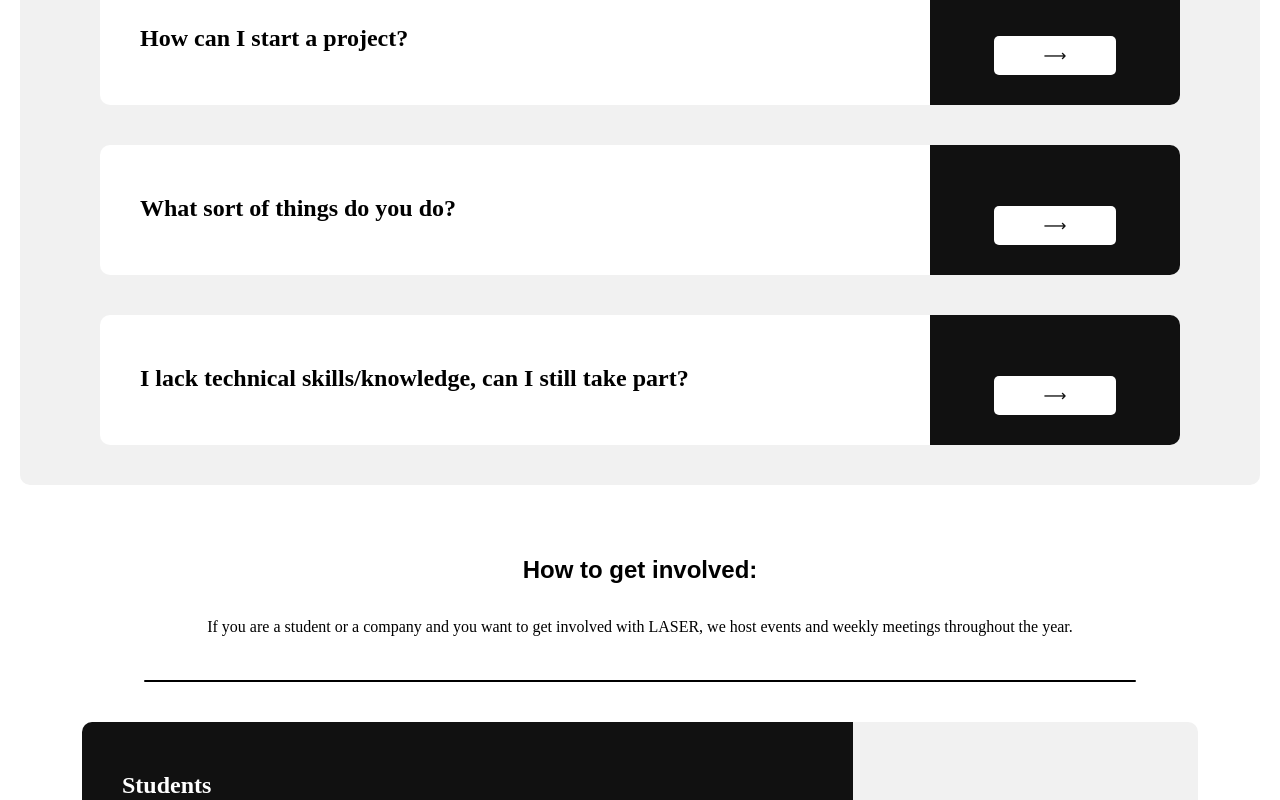
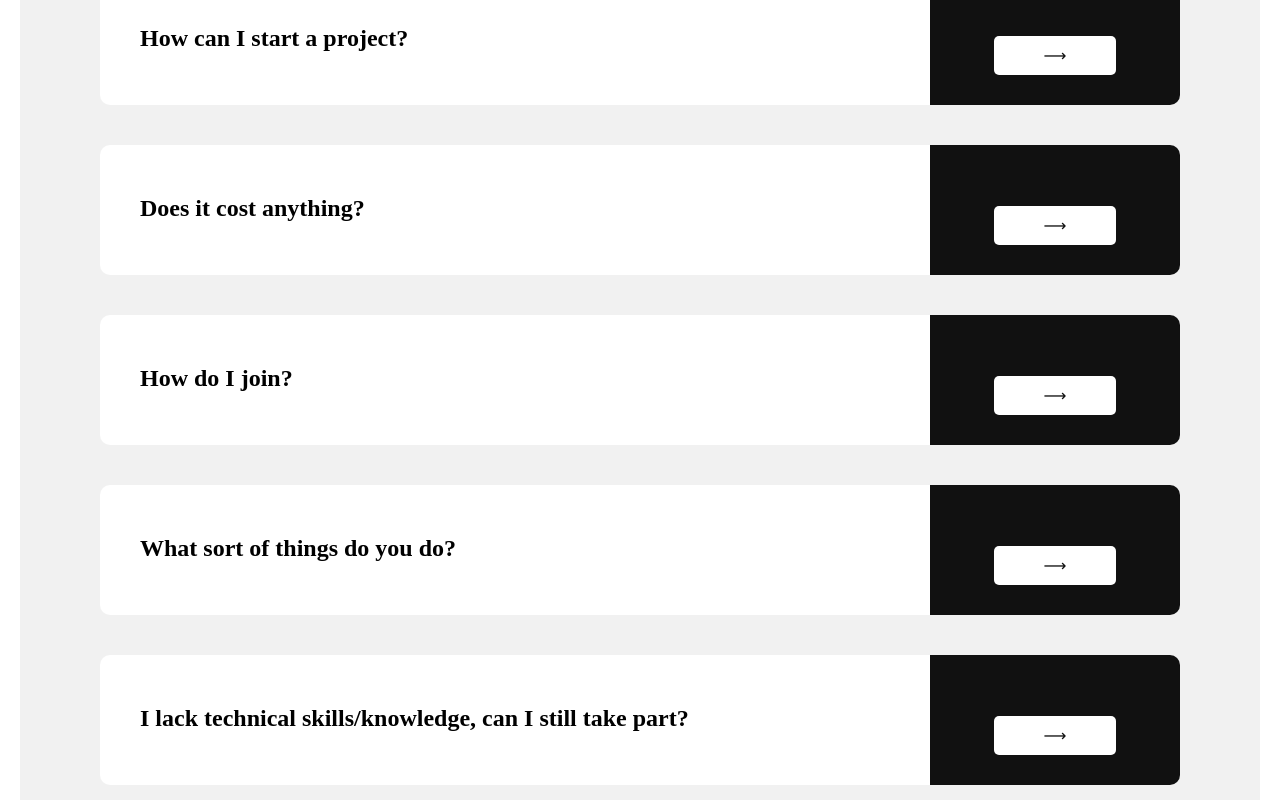
Before and after one commit to HarvMatthews/LASERWebsite, a SvelteKit app: page / in a window 1280 px wide. Shown: the part 1400-2200 px from the top of the page. Built offline with nearby package versions, Linux system fonts and the light colour scheme.

Commit message:
FAQ update

```diff
--- a/src/routes/+page.svelte
+++ b/src/routes/+page.svelte
@@ -252,8 +252,10 @@
         <h1>FAQ:</h1>
         <p>Some common questions commonly asked about LASER from prospective members.</p>
         <div class="separator"></div>
-        <Faq question={"How can I start a project?"}/>
-        <Faq question={"What sort of things do you do?"}/>
+        <Faq question={"How can I start a project?"} answer={"To start a project just come along and bring it up in a meeting."}/>
+        <Faq question={"Does it cost anything?"} answer={"No, participation in LASER does not cost anything apart from your time."}/>
+        <Faq question={"How do I join?"} answer={"As we're not affiliated with the Guild, we have no sign up requirements. Simply just show up to our meetings as listed below."}/>
+        <Faq question={"What sort of things do you do?"} answer={"Within LASER we mainly work to develop skills outside of the typically taught curriculum through projects, in addition we offer a range of FYP for third year EEE students."}/>
         <Faq question={"I lack technical skills/knowledge, can I still take part?"} answer={"We encourage anyone regardless of course and background with an interest to join, as our projects often cover a wide range of fields."}/>
 
 
```
